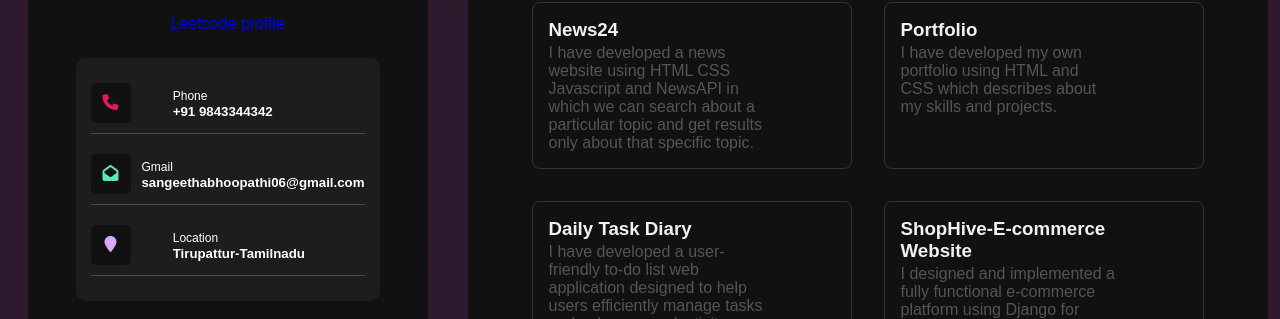
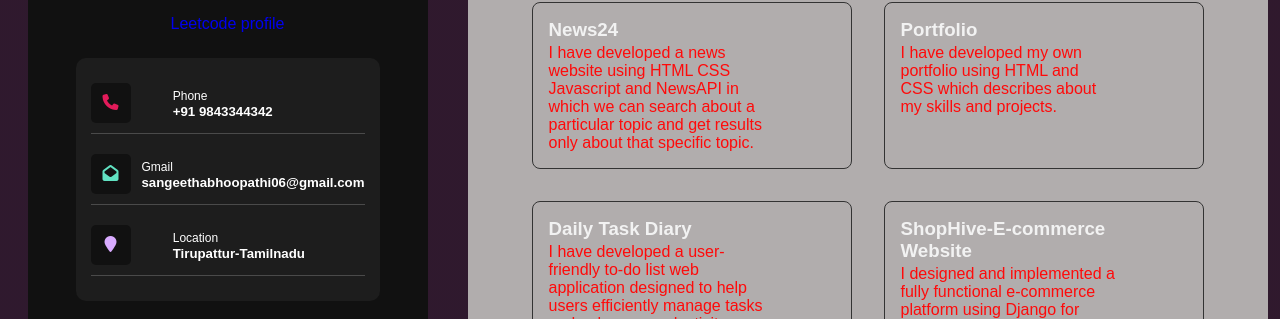
Before and after one commit to sangeetha-bhoopathi/Portfolio-Sangeetha.com, a plain HTML site: page index.html in a window 1280 px wide. Shown: the part 258-577 px from the top of the page. Drawn offline with Linux system fonts and the light colour scheme.

Commit message:
Update style.css

```diff
--- a/style.css
+++ b/style.css
@@ -137,7 +137,7 @@ body{
 }
 /*****about section ****/
 .about{
-    background-color: #111;
+    background-color: #b1adad;
     max-width: 800px;
     padding: 2rem 3rem;
     border-radius: 10px;
@@ -164,7 +164,7 @@ body{
     margin:0.5rem 0;
 }
 .about p{
-    color:#555;
+    color:#ff0a0a;
     margin:1.5rem 0;
 }
 .about .work{
```
